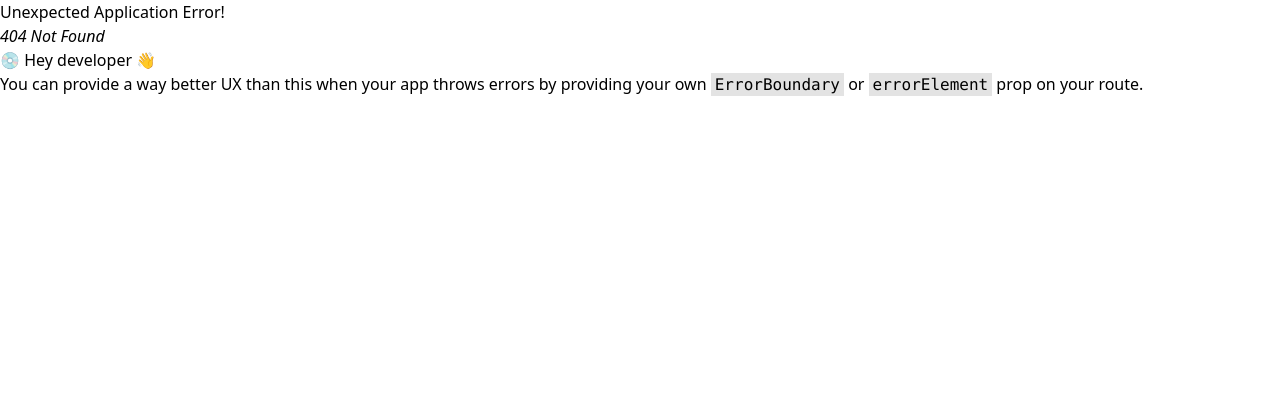
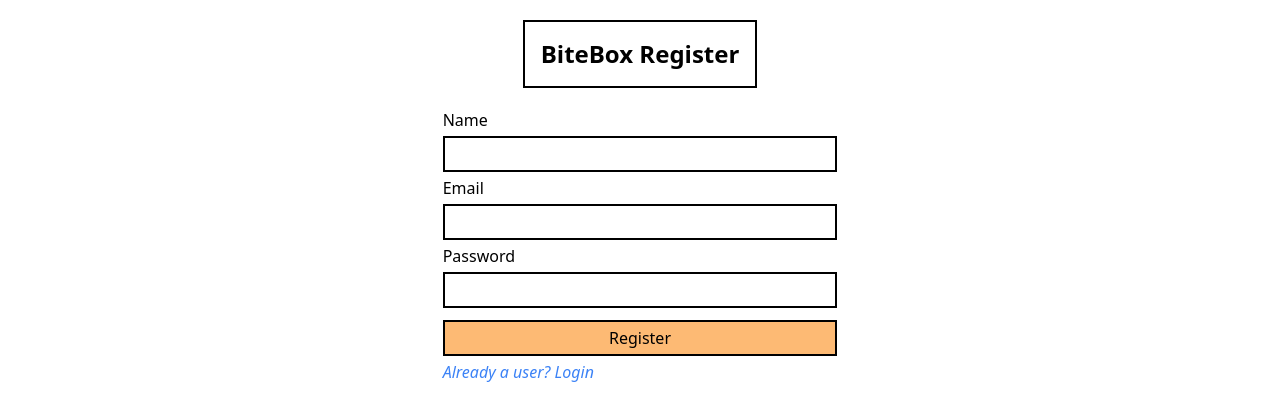
Before and after one commit to ujjwalnv/BiteBox-FE, a React (Vite) app: page /register in a window 1280 px wide. Before the commit this address had no page. Shown: the top 420 px of the page. Built offline with nearby package versions, Linux system fonts and the light colour scheme.

Commit message:
Created Login & Register Pages

```diff
--- a/package.json
+++ b/package.json
@@ -12,6 +12,8 @@
   "dependencies": {
     "@headlessui/react": "^1.7.18",
     "@heroicons/react": "^2.1.1",
+    "js-cookie": "^3.0.5",
+    "notistack": "^3.0.1",
     "react": "^18.2.0",
     "react-dom": "^18.2.0",
     "react-router-dom": "^6.22.0",
--- a/src/App.jsx
+++ b/src/App.jsx
@@ -8,12 +8,6 @@ function App() {
 
   return (
     <>
-
-      {/* <Route path='/books/create' element={<CreateBooks />} />
-      <Route path='/books/edit/:id' element={<EditBook />} />
-      <Route path='/books/details/:id' element={<ShowBook />} />
-      <Route path='/books/delete/:id' element={<DeleteBook />} /> */}
-
     </>
   )
 }
--- /dev/null
+++ b/src/pages/Login.jsx
@@ -0,0 +1,76 @@
+import React from "react";
+import Cookies from 'js-cookie';
+import { useSnackbar } from 'notistack'
+import { Link, useNavigate } from "react-router-dom";
+
+const Login = () => {
+    const { enqueueSnackbar } = useSnackbar()
+    const navigate = useNavigate();
+
+  async function handleOnSubmit(e) {
+    e.preventDefault();
+    const form = new FormData(e.currentTarget);
+
+    const result = await fetch("http://localhost:8080/login", {
+      method: "POST",
+      headers: {
+        "Content-Type": "application/json",
+      },
+      body: JSON.stringify(Object.fromEntries(form.entries())),
+    });
+
+    const res = await result.json();
+    if(result.ok){
+        console.log(res.access_token);
+        // Set access token in cookie
+        Cookies.set('access_token', res.access_token, { expires: 7 });
+
+        // Redirect to homepage
+        navigate('/');
+
+    }
+    else{
+        //Alert
+        enqueueSnackbar(res.message, { variant: "error" });
+    }
+  }
+
+  return (
+    <div className="flex flex-col mx-auto w-1/3 m-1 p-4">
+      <div className="flex mx-auto text-2xl font-bold border-double border-2 border-black p-4">
+        BiteBox Login
+      </div>
+      <form className="mt-5" onSubmit={handleOnSubmit}>
+        <label className="flex flex-col" htmlFor="email">
+          <div className="flex w-1/3">Email</div>
+          <input
+            className="flex mx-auto mt-1 mb-1 border-solid border-2 border-black p-1 w-full"
+            type="email"
+            name="email"
+            id=""
+          />
+        </label>
+        <label className="flex flex-col" htmlFor="email">
+          <div className="flex w-1/3">Password</div>
+          <input
+            className="flex mx-auto mt-1 mb-1 border-solid border-2 border-black p-1 w-full"
+            type="password"
+            name="password"
+            id=""
+          />
+        </label>
+        <button
+          className="w-full mt-2 bg-orange-300 border-solid border-2 border-black p-1"
+          type="submit"
+        >
+          Login
+        </button>
+      </form>
+      <Link to='/register'>
+      <div className="mt-1 text-blue-500 italic">Not a user? Register</div>
+      </Link>
+    </div>
+  );
+};
+
+export default Login;
--- /dev/null
+++ b/src/pages/Register.jsx
@@ -0,0 +1,82 @@
+import { useSnackbar } from 'notistack';
+import React from 'react'
+import { Link, useNavigate } from 'react-router-dom';
+
+const Register = () => {
+    const { enqueueSnackbar } = useSnackbar()
+    const navigate = useNavigate();
+
+  async function handleOnSubmit(e) {
+    e.preventDefault();
+    const form = new FormData(e.currentTarget);
+
+    const result = await fetch("http://localhost:8080/register", {
+      method: "POST",
+      headers: {
+        "Content-Type": "application/json",
+      },
+      body: JSON.stringify(Object.fromEntries(form.entries())),
+    });
+
+    const res = await result.json();
+    console.log(res);
+    if(result.ok){
+        // Redirect to homepage
+        enqueueSnackbar(res.message, { variant: "success" });
+        navigate('/login');
+
+    }
+    else{
+        //Alert
+        enqueueSnackbar(res.message, { variant: "error" });
+    }
+  }
+
+  return (
+    <div className="flex flex-col mx-auto w-1/3 m-1 p-4">
+      <div className="flex mx-auto text-2xl font-bold border-double border-2 border-black p-4">
+        BiteBox Register
+      </div>
+      <form className="mt-5" onSubmit={handleOnSubmit}>
+      <label className="flex flex-col" htmlFor="name">
+          <div className="flex w-1/3">Name</div>
+          <input
+            className="flex mx-auto mt-1 mb-1 border-solid border-2 border-black p-1 w-full"
+            type='text'
+            name="name"
+            id=""
+          />
+        </label>
+        <label className="flex flex-col" htmlFor="email">
+          <div className="flex w-1/3">Email</div>
+          <input
+            className="flex mx-auto mt-1 mb-1 border-solid border-2 border-black p-1 w-full"
+            type="email"
+            name="email"
+            id=""
+          />
+        </label>
+        <label className="flex flex-col" htmlFor="email">
+          <div className="flex w-1/3">Password</div>
+          <input
+            className="flex mx-auto mt-1 mb-1 border-solid border-2 border-black p-1 w-full"
+            type="password"
+            name="password"
+            id=""
+          />
+        </label>
+        <button
+          className="w-full mt-2 bg-orange-300 border-solid border-2 border-black p-1"
+          type="submit"
+        >
+          Register
+        </button>
+      </form>
+      <Link to='/login'>
+      <div className="mt-1 text-blue-500 italic">Already a user? Login</div>
+      </Link>
+    </div>
+  )
+}
+
+export default Register
```
Also changed, not shown: App.jsx (deleted, +0 -21 lines), src/main.jsx (+13 -0 lines), 1 other file (tests, documents, lock files or other folders).
